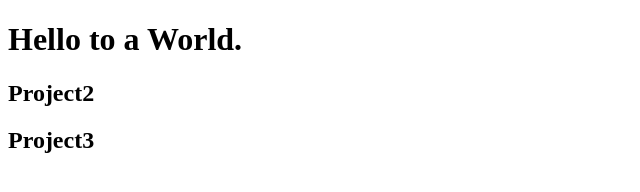
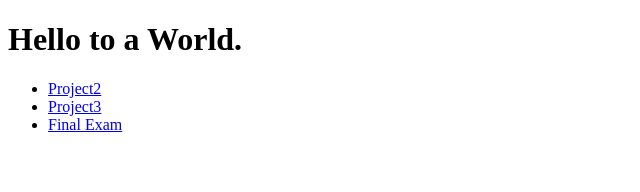
Before and after one commit to LeskaB/web124, a plain HTML site: page index.html in a window 1280 px wide. Shown: the whole page, without its empty margins (0-640 px from the left). Drawn offline with Linux system fonts and the light colour scheme; files whose address does not match are found by name.

Commit message:
Update index.html

```diff
--- a/index.html
+++ b/index.html
@@ -9,8 +9,11 @@
   <body>
     <main>
         <h1>Hello to a World.</h1>
-        <h2>Project2</h2>
-        <h2>Project3</h2>
+        <ul>
+            <li><a href="Project2/project2.html">Project2</a></li>
+            <li><a href="Project3/project3.html">Project3</a></li>
+            <li><a href="FinalExam/finalExam.html">Final Exam</a></li>
+        </ul>
     </main>
     <script src="whatever.js"></script>
   </body>
```
